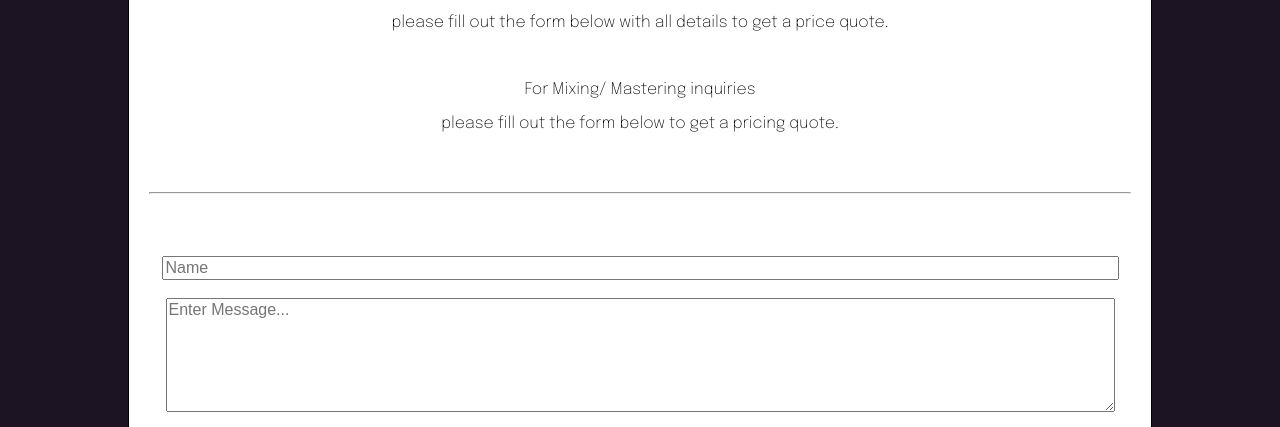
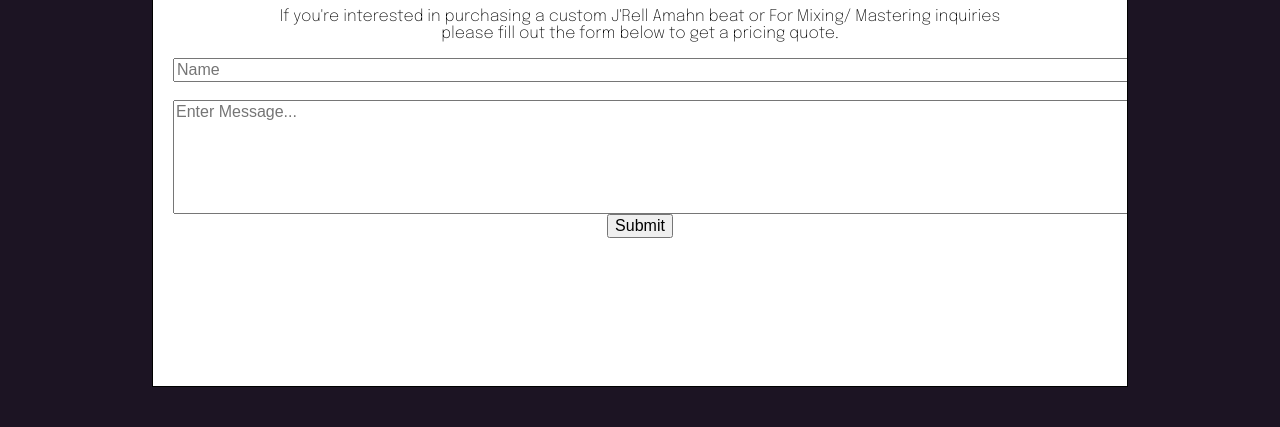
Before and after one commit to bkuon/JRell_Website, a website: page index4.html in a window 1280 px wide. Shown: the part 253-680 px from the top of the page. Drawn offline with Linux system fonts and the light colour scheme; a web font is replaced by a local one.

Commit message:
merged email functionality

```diff
--- a/index4.html
+++ b/index4.html
@@ -18,32 +18,17 @@
 <main>
 
 <body>
-	<div class="content">
-		<div class="contact_container">
+	<div class="content" >
+		<div class="contact_container" style="height: 60vh; width: calc(90% - 11rem);">
 			<h1 class="contact_heading" style="font-family: easy_3dregular;">PROD. BY J.A</h1>
-			<br>
-			<br>
-			<p class="contain_info">If you're interested in purchasing a custom J'Rell Amahn beat,<br><br> please fill
-				out the form below
-				with all details to get a price quote.
+			<p class="contain_info">If you're interested in purchasing a custom J'Rell Amahn beat or For Mixing/ Mastering inquiries<br>
+				please fill out the form below to get a pricing quote.
 			</p>
-			<br>
-
-			<p class="contain_info">For Mixing/ Mastering inquiries <br><br>
-				please fill out the form below to get a pricing quote.</p>
-			<br>
-			<br>
-			<hr>
-			<br>
-			<br>
-			<br>
 			<form action="mailto:bkuon@uco.edu" method="post" enctype="text/plain">
 				<input class="input_text" type="text" name="name" placeholder="Name" size="100" required>
-				<br>
-				<br>
-				<textarea class="input_text" id="message_field" name="message" rows="6" cols="100"
-					placeholder="Enter Message..."></textarea>
-				<br>
+				<br><br>
+				<textarea class="input_text" id="message_field" name="message" rows="6" cols="102"
+					placeholder="Enter Message..." style="resize: none;"></textarea>
 				<br>
 				<input type="submit" value="Submit">
 			</form>
```
